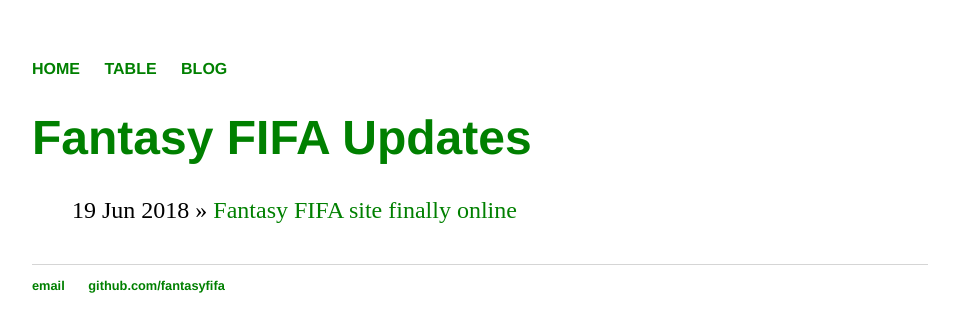
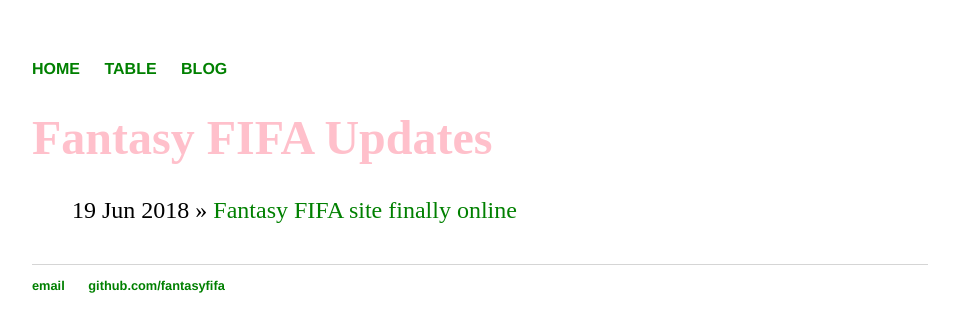
Before and after one commit to fantasyeuro/fantasyeuro.github.io, a Jekyll site: the page built from blog/index.html, in a window 1280 px wide. Shown: the top 332 px of the page, without its empty margins (160-1119 px from the left). Built offline with Jekyll 4.4.1, drawn with Linux system fonts in a browser that asks for light colours.

Commit message:
Update main.css

```diff
--- a/css/main.css
+++ b/css/main.css
@@ -19,8 +19,7 @@
 }
 h1 {
     font-size: 3em;
-    color: green;
-    font-family:'Helvetica', 'Arial', 'Sans-Serif';
+    color: pink;
 }
 p {
     font-size: 1.5em;
```
